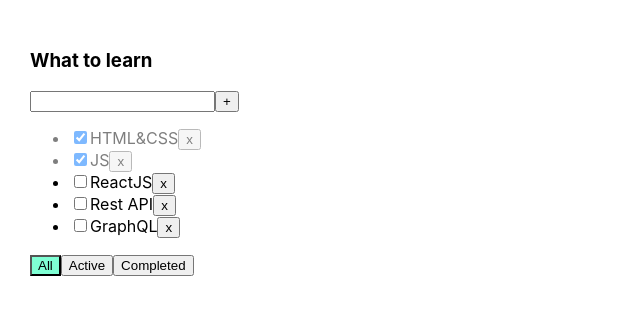
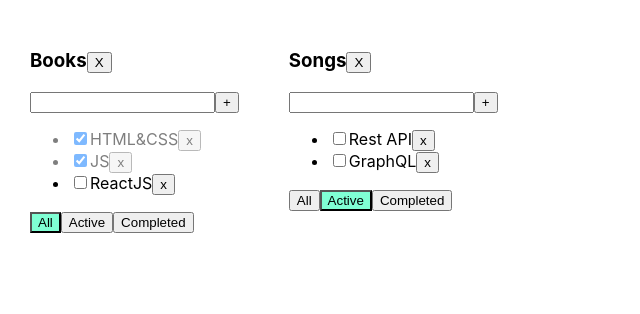
Before and after one commit to e-leins/03todo-list, a React (Create React App) app: page / in a window 1280 px wide. Shown: the top 314 px of the page, without its empty margins (0-640 px from the left). Built offline with nearby package versions, Linux system fonts and the light colour scheme.

Commit message:
Настроила удаление Тодолистов

```diff
--- a/src/App.tsx
+++ b/src/App.tsx
@@ -3,58 +3,114 @@
 import {TaskType, Todolist} from "./Todolist";
 import {v1} from "uuid";
 
-export type FilterValuesType= "all" | "completed" | "active";
+export type FilterValuesType = "all" | "completed" | "active";
+type TodoListType = {
+    id: string,
+    title: string,
+    filter: FilterValuesType
+}
+type TasksStateType={
+    [key:string]:Array<TaskType>
+}
+function App() {
+    let todoListID1 = v1()
+    let todoListID2 = v1()
 
-function App() {
+    let [todoLists, setTodoLists] = useState<Array<TodoListType>>([
+        {id: todoListID1, title: "Books", filter: "all"},
+        {id: todoListID2, title: "Songs", filter: "active"},
+    ])
 
-    let [tasks, setTasks] = useState<Array<TaskType>>([
-        {id: v1(), title: "HTML&CSS", isDone: true},
+    let [tasks, setTasks] = useState<TasksStateType>(
+        {
+            [todoListID1]:
+                [{id: v1(), title: "HTML&CSS", isDone: true},
                     {id: v1(), title: "JS", isDone: true},
                     {id: v1(), title: "ReactJS", isDone: false},
-        {id: v1(), title: "Rest API", isDone: false},
-        {id: v1(), title: "GraphQL", isDone: false}]);
-    let [filter, setFilter] = useState<FilterValuesType>("all");
+                ],
+            [todoListID2]:
+                [{id: v1(), title: "Rest API", isDone: false},
+                    {id: v1(), title: "GraphQL", isDone: false},
+                ]
 
-    function removeTask(id: string) {
-        let filteredTasks = tasks.filter(t => t.id !== id)
-        setTasks(filteredTasks);
+        })
+    ;
+
+    // let [filter, setFilter] = useState<FilterValuesType>("all");
+
+    function removeTask(id: string, todoListID: string) {
+        let todoListTasks = tasks[todoListID];
+        tasks[todoListID] = todoListTasks.filter(t => t.id !== id)
+        setTasks({...tasks});
     }
 
-    function addTask(title:string) {
+    function addTask(title: string, todoListID: string) {
         let newTask = {id: v1(), title: title, isDone: false};
-        let newTasks = [newTask, ...tasks];
-        setTasks(newTasks);
+        let todoListTasks = tasks[todoListID];
+        tasks[todoListID] = [newTask, ...todoListTasks];
+        setTasks({...tasks});
     }
-        function changeFilter(value: FilterValuesType) {
-            setFilter(value);
+
+    function changeFilter(id: string, value: FilterValuesType) {
+        let todoList = todoLists.find(tl => tl.id === id)
+        if (todoList) {
+            todoList.filter = value;
+            setTodoLists([...todoLists])
+        }
 
     }
 
-        let tasksForTodolist = tasks;
-        if (filter === "completed") {
-            tasksForTodolist = tasks.filter(t => t.isDone === true);
+    // let tasksForTodolist = tasks;
+    // if (filter === "completed") {
+    //     tasksForTodolist = tasks.filter(t => t.isDone === true);
+    //
+    // }
+    // if (filter === "active") {
+    //     tasksForTodolist = tasks.filter(t => t.isDone === false);
 
-        }
-        if (filter === "active") {
-            tasksForTodolist = tasks.filter(t => t.isDone === false);
 
-        }
-        function changeStatus(id:string,isDone:boolean){
-            let task =tasks.find(t=>t.id===id);
+    function changeStatus(id: string, isDone: boolean, todoListID: string) {
+        let todoListTasks = tasks[todoListID];
+        let task = todoListTasks.find(t => t.id === id);
         if (task) {
-                task.isDone=isDone;
-                setTasks([...tasks]);
+            task.isDone = isDone;
+            setTasks({...tasks});
         }
     }
+
+    function removeTodoList(id: string) {
+        setTodoLists(todoLists.filter(tl => tl.id !== id));
+        delete tasks[id];
+        setTasks({...tasks})
+    }
+
     return (
         <div className="App">
-                <Todolist title="What to learn"
+            {todoLists.map(tl => {
+                let allTasks = tasks[tl.id];
+                let tasksForTodolist = allTasks;
+                if (tl.filter === "completed") {
+                    tasksForTodolist = allTasks.filter(t => t.isDone === true);
+                }
+                if (tl.filter === "active") {
+                    tasksForTodolist = allTasks.filter(t => t.isDone === false);
+                }
+
+                return (
+                    <Todolist
+                        key={tl.id}
+                        id={tl.id}
+                        title={tl.title}
                         tasks={tasksForTodolist}
                         removeTask={removeTask}
                         changeFilter={changeFilter}
                         addTask={addTask}
                         changeTaskStatus={changeStatus}
-                filter={filter}/>
+                        filter={tl.filter}
+                        removeTodoList={removeTodoList}/>
+
+                )
+            })}
 
         </div>
     )
--- a/src/Todolist.tsx
+++ b/src/Todolist.tsx
@@ -7,21 +7,24 @@
     isDone: boolean
 }
 type PropsType = {
-    title: string
-    tasks: Array<TaskType>
-    removeTask: (id: string) => void
-    changeFilter: (value: FilterValuesType) => void
-    addTask: (title: string) => void
-    changeTaskStatus:(id:string,isDone:boolean) => void
-    filter:FilterValuesType
+    id: string,
+    title: string,
+    tasks: Array<TaskType>,
+    removeTask: (id: string, todoListID:string) => void,
+    changeFilter: (id: string, value: FilterValuesType) => void,
+    addTask: (title: string,todoListID:string) => void,
+    changeTaskStatus: (id: string, isDone: boolean,todoListID:string) => void,
+    filter: FilterValuesType
+    removeTodoList:(id:string)=>void
+
 }
 
 export function Todolist(props: PropsType) {
     const [newTaskTitle, setNewTaskTitle] = useState("");
-    let [error, setError] = useState<string | null >(null);
+    let [error, setError] = useState<string | null>(null);
     const addTask = () => {
         if (newTaskTitle.trim() !== "") {
-            props.addTask(newTaskTitle);
+            props.addTask(newTaskTitle,props.id);
             setNewTaskTitle(" ");
         } else setError("Title is required")
     }
@@ -31,44 +34,49 @@
     }
     const onKeyPressHandler = (event: KeyboardEvent<HTMLInputElement>) => {
         setError(null);
-        if (event.charCode === 13 && newTaskTitle.trim ()!=="") {
-            props.addTask(newTaskTitle)
+        if (event.charCode === 13 && newTaskTitle.trim() !== "") {
+            props.addTask(newTaskTitle,props.id)
             setNewTaskTitle(" ")
         }
     }
 
-    const onAllClickHandler = () => props.changeFilter("all");
-    const onActiveClickHandler = () => props.changeFilter("active");
-    const onCompletedClickHandler = () => props.changeFilter("completed");
-
-        return <div>
-        <h3>{props.title}</h3>
+    const onAllClickHandler = () => props.changeFilter(props.id, "all");
+    const onActiveClickHandler = () => props.changeFilter(props.id, "active");
+    const onCompletedClickHandler = () => props.changeFilter(props.id, "completed");
+    const deleteTodoList=()=>{props.removeTodoList(props.id)}
+    return <div>
+        <h3>{props.title}<button onClick={deleteTodoList}> X</button></h3>
         <div>
             <input value={newTaskTitle}
                    onChange={onChangeHandler}
                    onKeyPress={onKeyPressHandler}
-                className={error ? "error":""}/>
+                   className={error ? "error" : ""}/>
             <button onClick={addTask}>+
             </button>
-           {error && <div className="error-message"> {error}</div>}
+            {error && <div className="error-message"> {error}</div>}
         </div>
         <ul>
             {
                 props.tasks.map(t => {
-                const onRemoveHandler = () => props.removeTask(t.id);
-                const onChangeTaskHandler =(event:ChangeEvent<HTMLInputElement>)=>{props.changeTaskStatus(t.id,event.currentTarget.checked)}
-                return <li key ={t.id} className={t.isDone ? "is-done":""}>
-                    <input type="checkbox" onChange = {onChangeTaskHandler} checked={t.isDone}/>
-                    <span>{t.title}</span>
-                    <button onClick= {onRemoveHandler}> x </button>
-                </li>
-            })
+                    const onRemoveHandler = () => props.removeTask(t.id,props.id,);
+                    const onChangeTaskHandler = (event: ChangeEvent<HTMLInputElement>) => {
+                        props.changeTaskStatus(t.id,event.currentTarget.checked,props.id, )
+                    }
+                    return <li key={t.id} className={t.isDone ? "is-done" : ""}>
+                        <input type="checkbox" onChange={onChangeTaskHandler} checked={t.isDone}/>
+                        <span>{t.title}</span>
+                        <button onClick={onRemoveHandler}> x</button>
+                    </li>
+                })
             }
         </ul>
         <div>
-            <button className={props.filter === 'all' ? "active-filter": ""} onClick={onAllClickHandler}>All</button>
-            <button className={props.filter === 'active' ? "active-filter": ""}onClick={onActiveClickHandler}>Active</button>
-            <button className={props.filter === 'completed' ? "active-filter": ""}onClick={onCompletedClickHandler}>Completed</button>
+            <button className={props.filter === 'all' ? "active-filter" : ""} onClick={onAllClickHandler}>All</button>
+            <button className={props.filter === 'active' ? "active-filter" : ""} onClick={onActiveClickHandler}>Active
+            </button>
+            <button className={props.filter === 'completed' ? "active-filter" : ""}
+                    onClick={onCompletedClickHandler}>Completed
+            </button>
         </div>
 
     </div>
```
Lines whose indentation alone changed are shown as unchanged.
